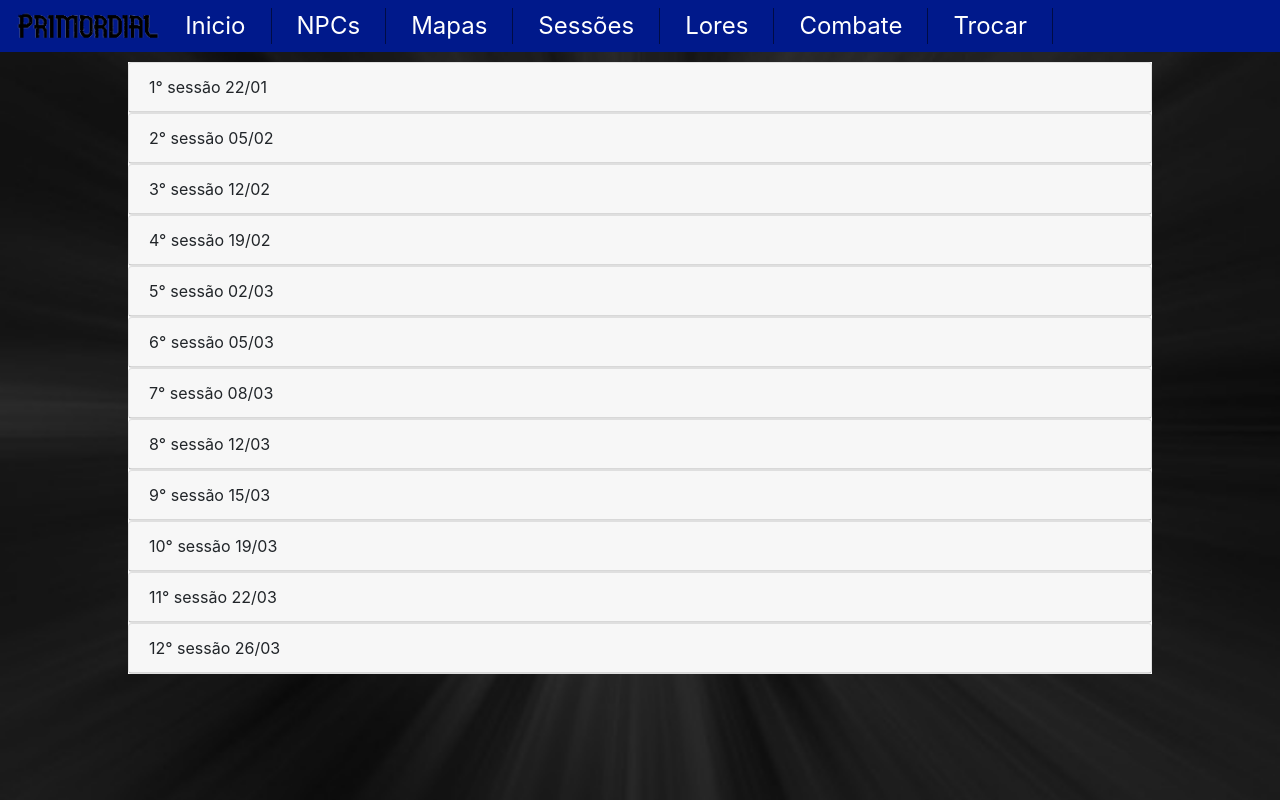
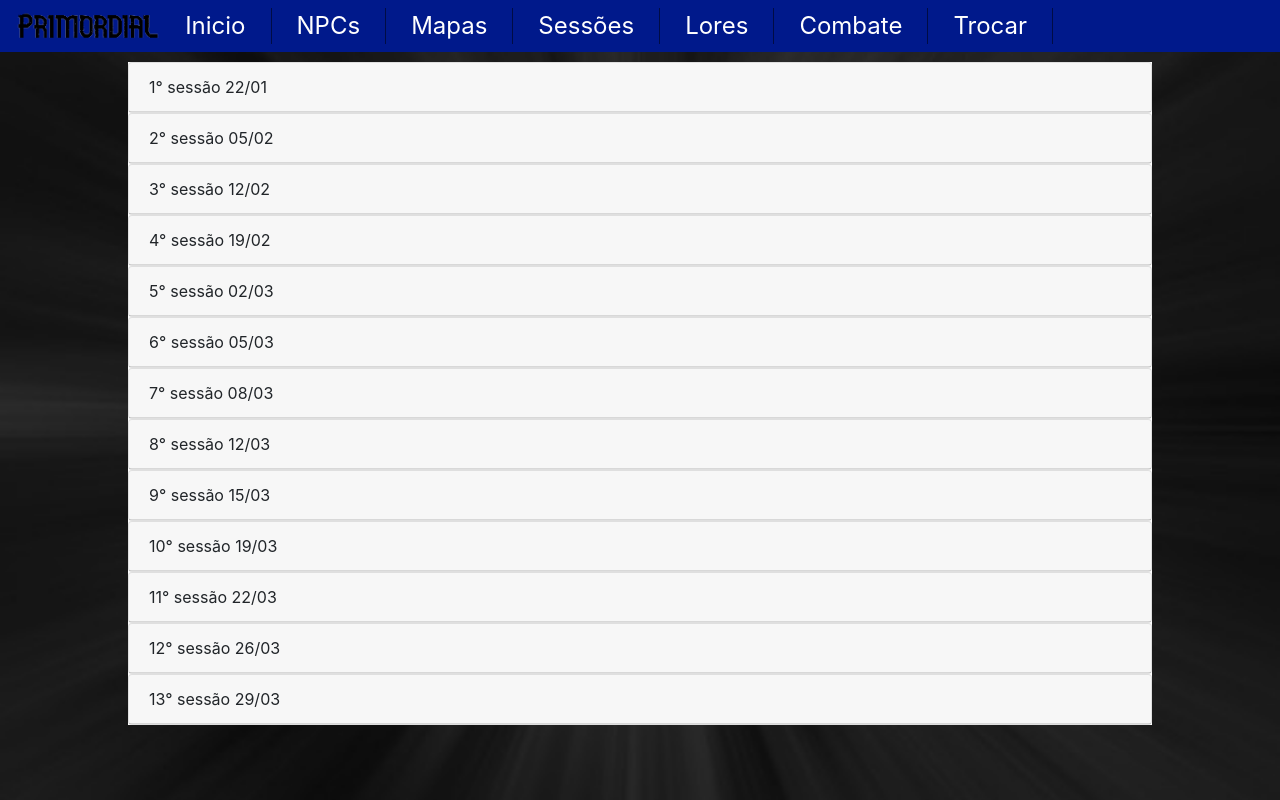
Before and after one commit to CaioCohen/CorruptedDominion, an Angular app: page /sessoes in a window 1280 px wide. Built offline with nearby package versions, Linux system fonts and the light colour scheme; what ngx-bootstrap-icons would draw is missing.

Commit message:
sessao 13 campanha 2

```diff
--- a/src/app/main/sessoes/sessoes.component.html
+++ b/src/app/main/sessoes/sessoes.component.html
@@ -889,6 +889,12 @@
         <p>Além de roubar o barco, eles também aceitam algumas missões de prata, que são feitas para tripulações de duas estrelas. Na primeira missão, eles encontram uma outra tripulação de duas estrelas já na ilha, eles se aproveitam da situação pra pilhar o barco deles, onde eles encontram uma escrava cuja raça é uma antes nunca vista por eles, é chamada de raça amaldiçoada.</p>
         <p>O grupo embosca a tripulação dentro da ilha, faz dois membros dela como refém e rouba o tesouro deles.</p>
       </accordion-group>
+      <accordion-group>
+        <div accordion-heading class="header"> 13° sessão 29/03</div>
+        <p>O grupo avança em direção às próximas missões de prata, matar um giant crab e um monstro de tentaculos, que eles conseguem sem muita dificuldade.</p>
+        <p>Depois eles voltam pro porto maritimo da estrela do norte, entregam as missões de prata que eles resolveram e se tornam uma tripulação de duas estrelas. Com isso, eles resolvem pegar 3 missões de ouro para se tornarem uma tripulação de 3 estrelas.</p>
+        <p>A primeira missão é derrotar uma Hydroid, que eles conseguem com uma certa dificuldade.</p>
+      </accordion-group>
     </ng-container>
 </accordion>
 </div>
```
